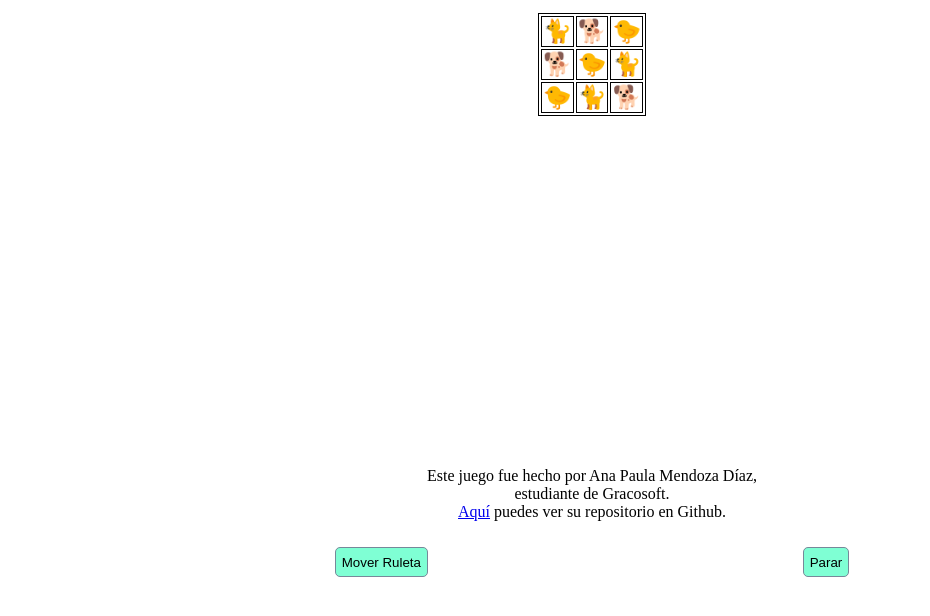
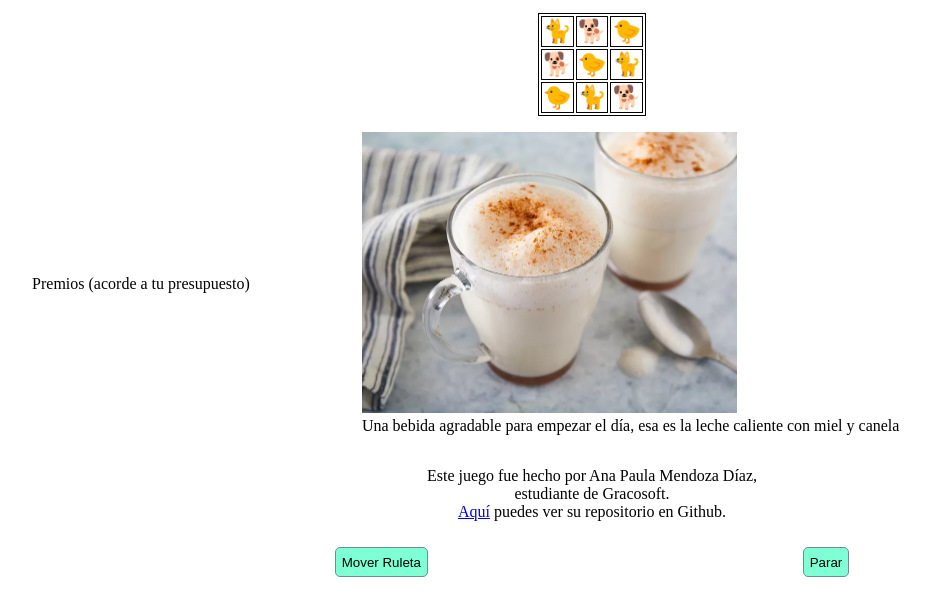
Before and after one commit to Luna-Hazuki2006/Ruleta, a plain HTML site: page index.html in a window 1280 px wide. Both pictures are taken after a click on the button "Parar". Shown: the part 102-718 px from the top of the page, without its empty margins (48-978 px from the left). Drawn offline with Linux system fonts and the light colour scheme; some packages are replaced by stand-ins of ours; a script that the page names is missing.

Commit message:
ya se ve bastante bien

```diff
--- a/index.js
+++ b/index.js
@@ -144,6 +144,7 @@ function creacion_premios() {
 
 function premiar() {
     const premios = document.getElementById("premios")
+    premios.classList.remove('invisible')
     let lista = [premiosLista.bajo, premiosLista.medio, premiosLista.alto]
     for (const tipo of lista) {
         if (monedas >= tipo.minimo && monedas <= tipo.maximo) {
@@ -160,7 +161,7 @@ function listar(lista) {
         <figure>
             <img src='${imagen.imagen}' alt='${imagen.nombre}}' width='50%'>
             <figcaption>${imagen.descripcion}</figcaption>
-        </figure>
+            </figure>
         `
     }
     return info
```
Also changed, not shown: index.html (+1 -1 lines).
